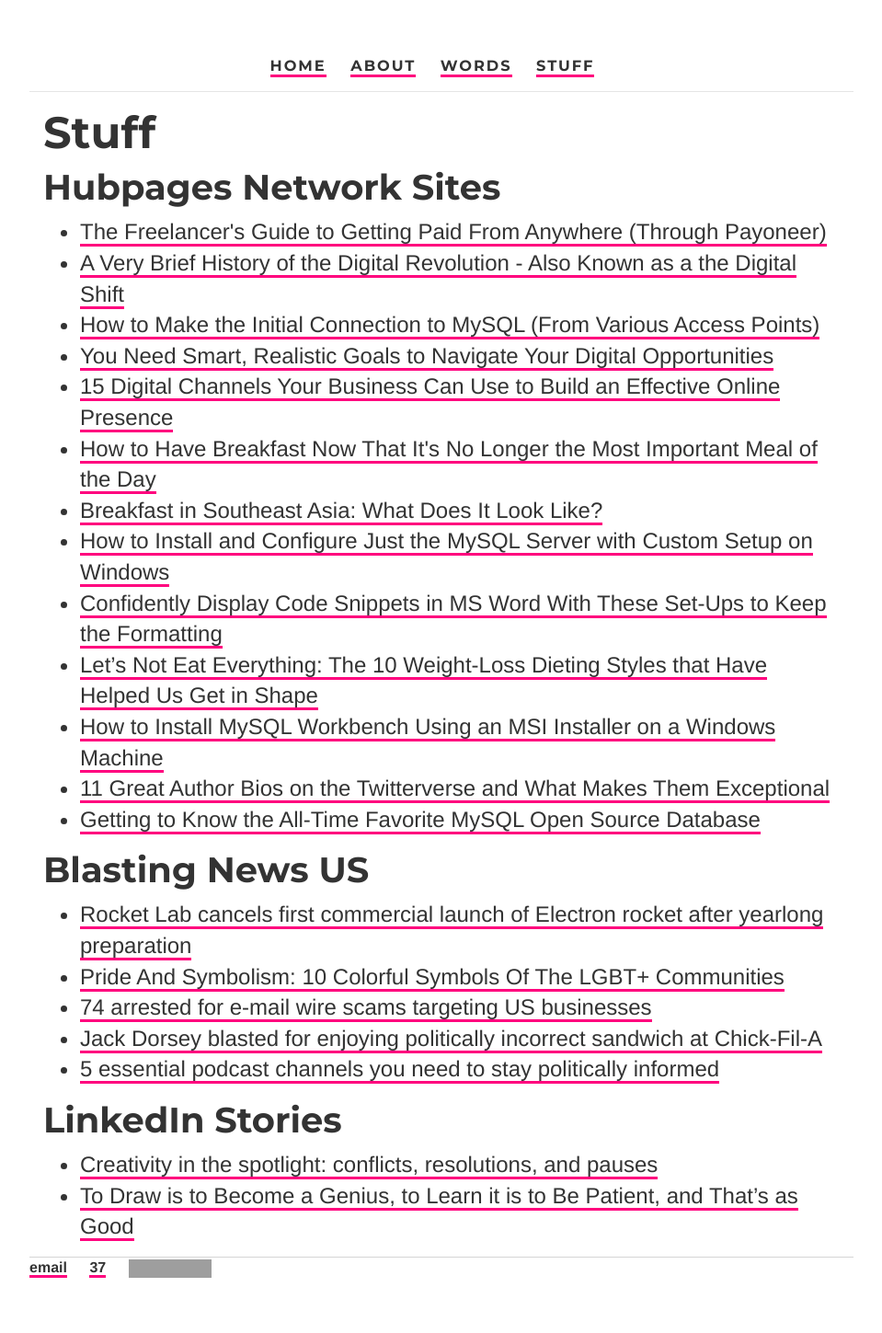
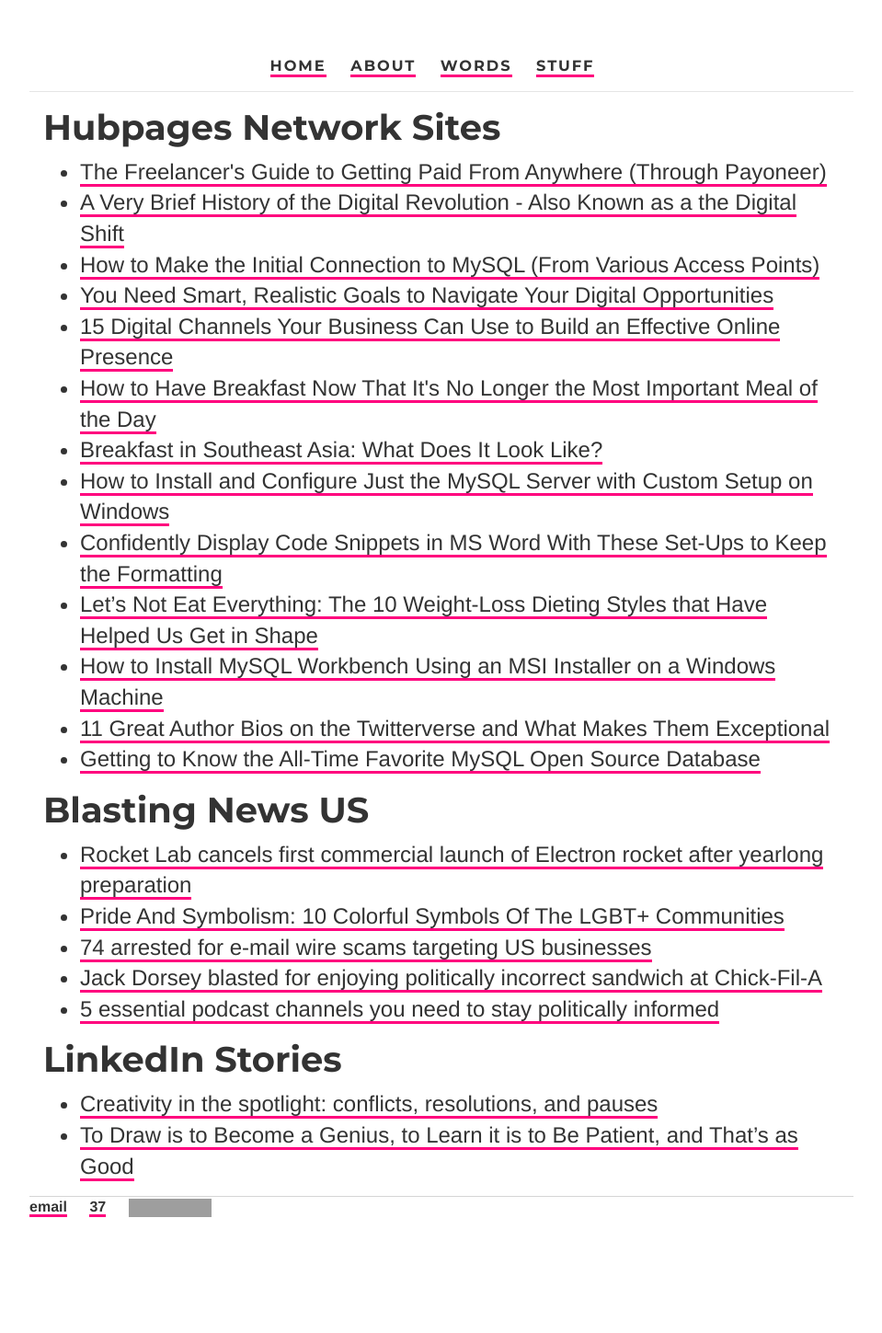
Before and after one commit to ariesti/ariesti.github.io, a Jekyll site: the page built from stuff/index.html, in a window 1280 px wide. Shown: the whole page at 92% size, without its empty margins (160-1119 px from the left). Built offline with Jekyll 4.4.1, drawn with Linux system fonts in a browser that asks for light colours; after the commit the page ends 1384 px from its top, so only the background shows below that; grey boxes are pictures that could not be loaded.

Commit message:
Update index.html

```diff
--- a/stuff/index.html
+++ b/stuff/index.html
@@ -1,7 +1,6 @@
 ---
 layout: page
-title: Stuff
-description: Things I have worked on
+description: Stuffs I have worked on
 tagline: Don't be afraid to be awesome
 date: 2016-12-01
 permalink: /stuff/
```
